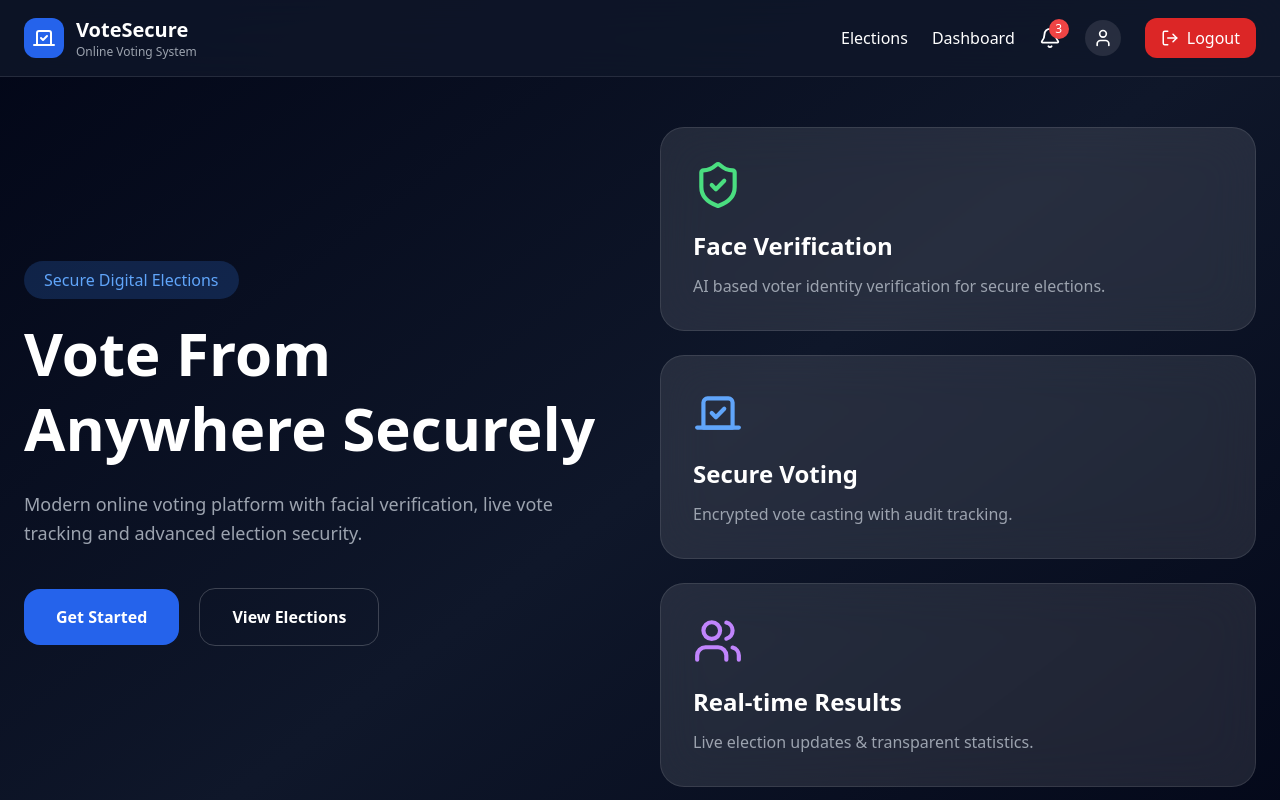
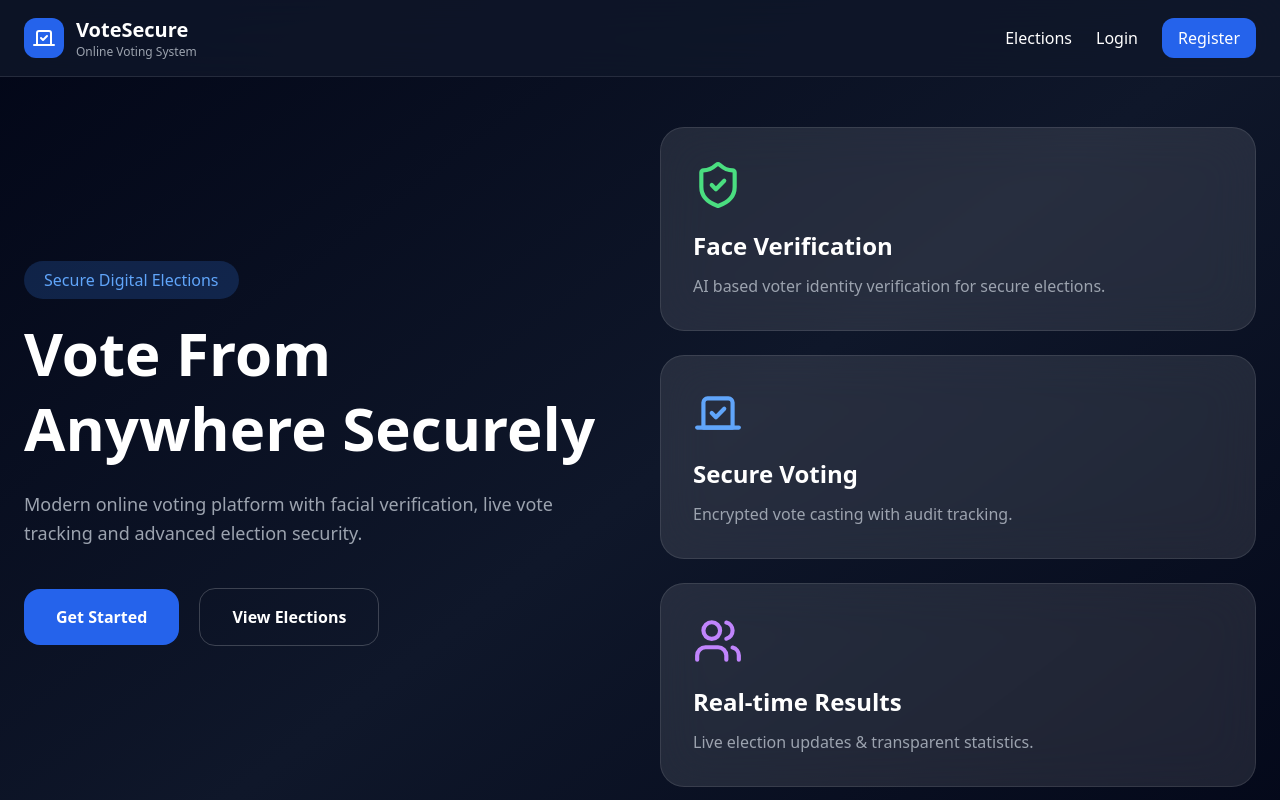
Before and after one commit to ManishaPabolta/online-voting-system, a React (Vite) app in the folder frontend/: page / in a window 1280 px wide. Shown: the top 800 px of the page. Built offline with nearby package versions, Linux system fonts and the light colour scheme; no server answers.

Commit message:
fix cors

```diff
--- a/frontend/src/components/common/Navbar.jsx
+++ b/frontend/src/components/common/Navbar.jsx
@@ -11,8 +11,10 @@ import {
 } from "react-router-dom";
 
 const Navbar = () => {
-  const navigate =
-    useNavigate();
+  const navigate = useNavigate();
+
+  const token =
+    localStorage.getItem("token");
 
   const logoutHandler = () => {
     localStorage.removeItem(
@@ -57,6 +59,24 @@ const Navbar = () => {
             Elections
           </Link>
 
+          {!token ? (
+            <>
+              <Link
+                to="/login"
+                className="hover:text-blue-400 transition"
+              >
+                Login
+              </Link>
+
+              <Link
+                to="/register"
+                className="bg-blue-600 hover:bg-blue-700 px-4 py-2 rounded-xl transition"
+              >
+                Register
+              </Link>
+            </>
+          ) : (
+            <>
               <Link
                 to="/dashboard"
                 className="hover:text-blue-400 transition"
@@ -91,6 +111,8 @@ const Navbar = () => {
                 <LogOut size={18} />
                 Logout
               </button>
+            </>
+          )}
 
         </div>
 
```
Lines whose indentation alone changed are shown as unchanged.
